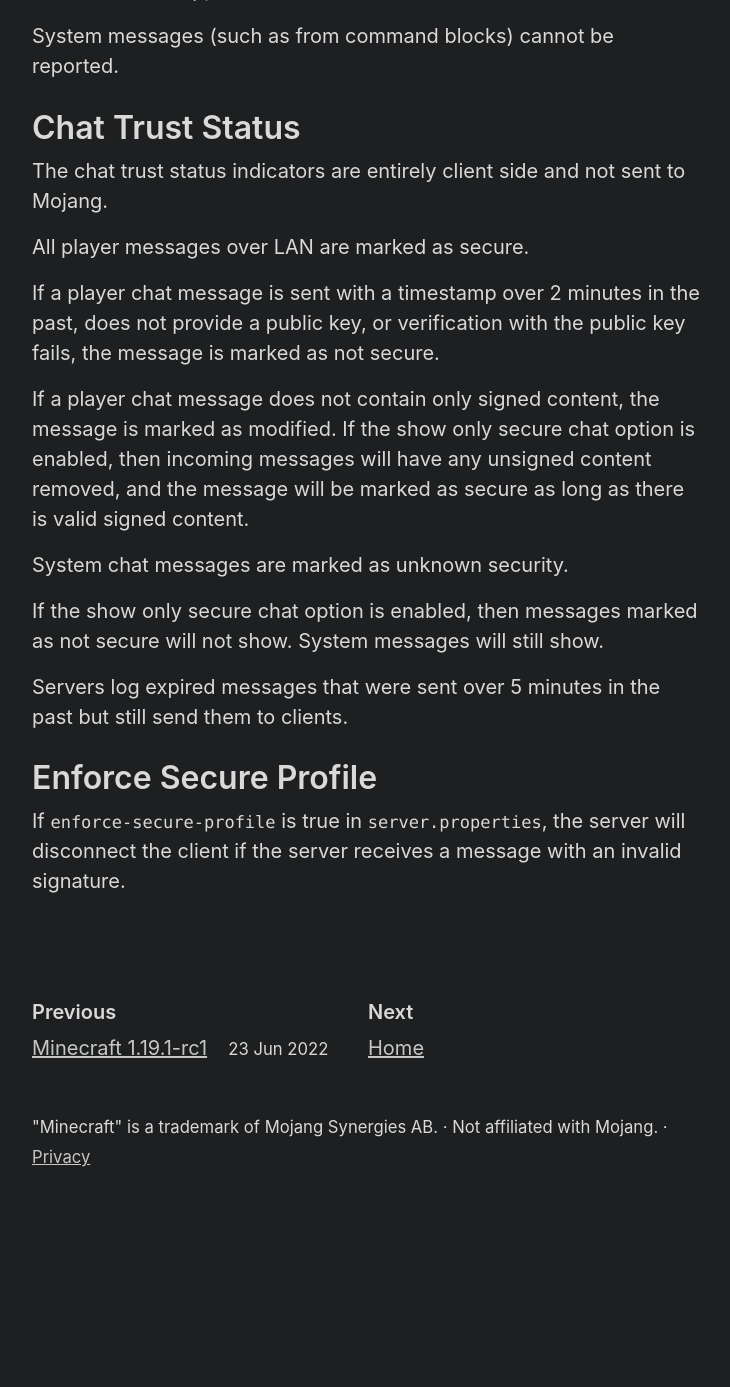
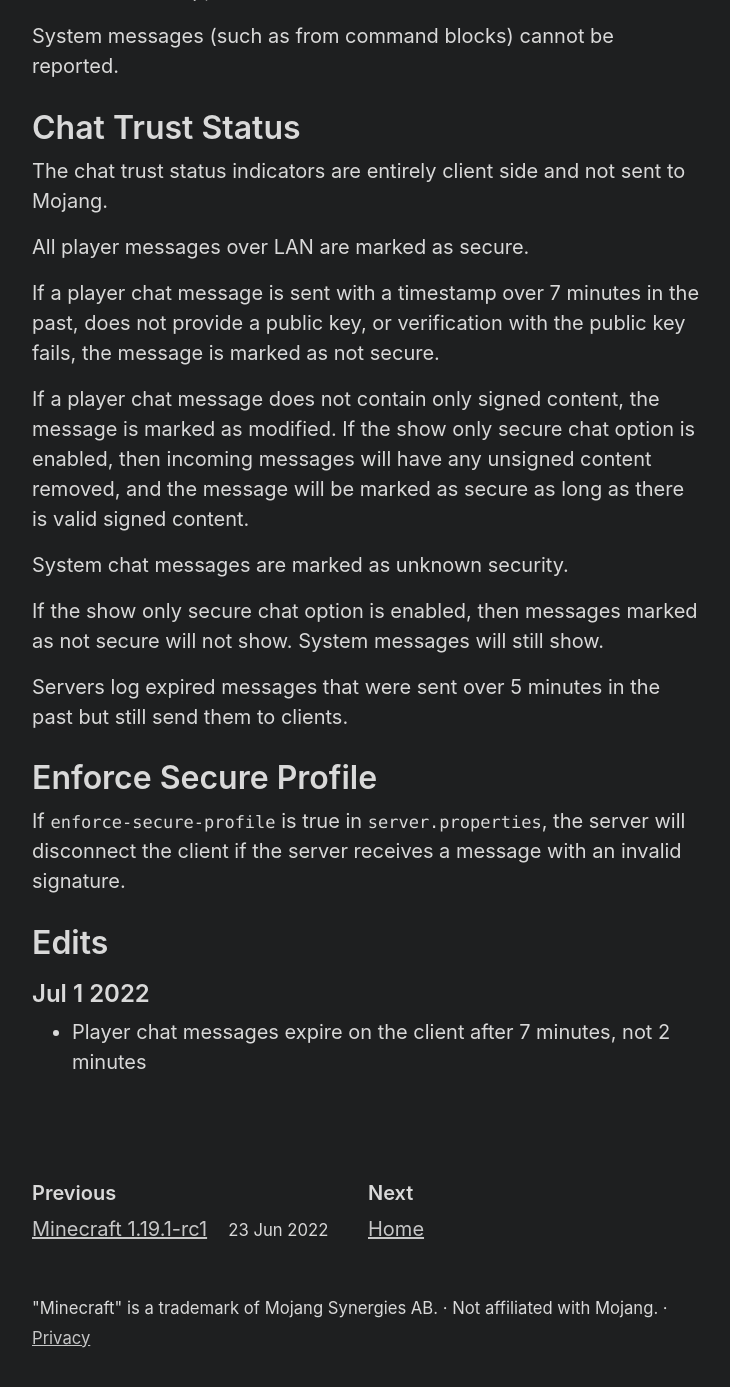
Before and after one commit to Tisawesomeness/tisawesomeness.github.io, a Jekyll site: the page built from snapshots/_posts/2022-06-30-1-19-1-pre2.md, in a window 1280 px wide and 1400 px high, scrolled down 629 px. Shown: the top 1387 px of the window, without its empty margins (272-1002 px from the left). Built offline with Jekyll 4.4.1, drawn with Linux system fonts in a browser that asks for light colours; comment, search, counter and statistics services are not loaded; before the commit the page ends 1848 px from its top, so only the background shows below that.

Commit message:
Correct client message expiration time

```diff
--- a/snapshots/_posts/2022-06-30-1-19-1-pre2.md
+++ b/snapshots/_posts/2022-06-30-1-19-1-pre2.md
@@ -22,7 +22,7 @@
 
 All player messages over LAN are marked as secure.
 
-If a player chat message is sent with a timestamp over 2 minutes in the past, does not provide a public key, or verification with the public key fails, the message is marked as not secure.
+If a player chat message is sent with a timestamp over 7 minutes in the past, does not provide a public key, or verification with the public key fails, the message is marked as not secure.
 
 If a player chat message does not contain only signed content, the message is marked as modified. If the show only secure chat option is enabled, then incoming messages will have any unsigned content removed, and the message will be marked as secure as long as there is valid signed content.
 
@@ -35,3 +35,9 @@
 # Enforce Secure Profile
 
 If `enforce-secure-profile` is true in `server.properties`, the server will disconnect the client if the server receives a message with an invalid signature.
+
+# Edits
+
+## Jul 1 2022
+
+- Player chat messages expire on the client after 7 minutes, not 2 minutes
```
